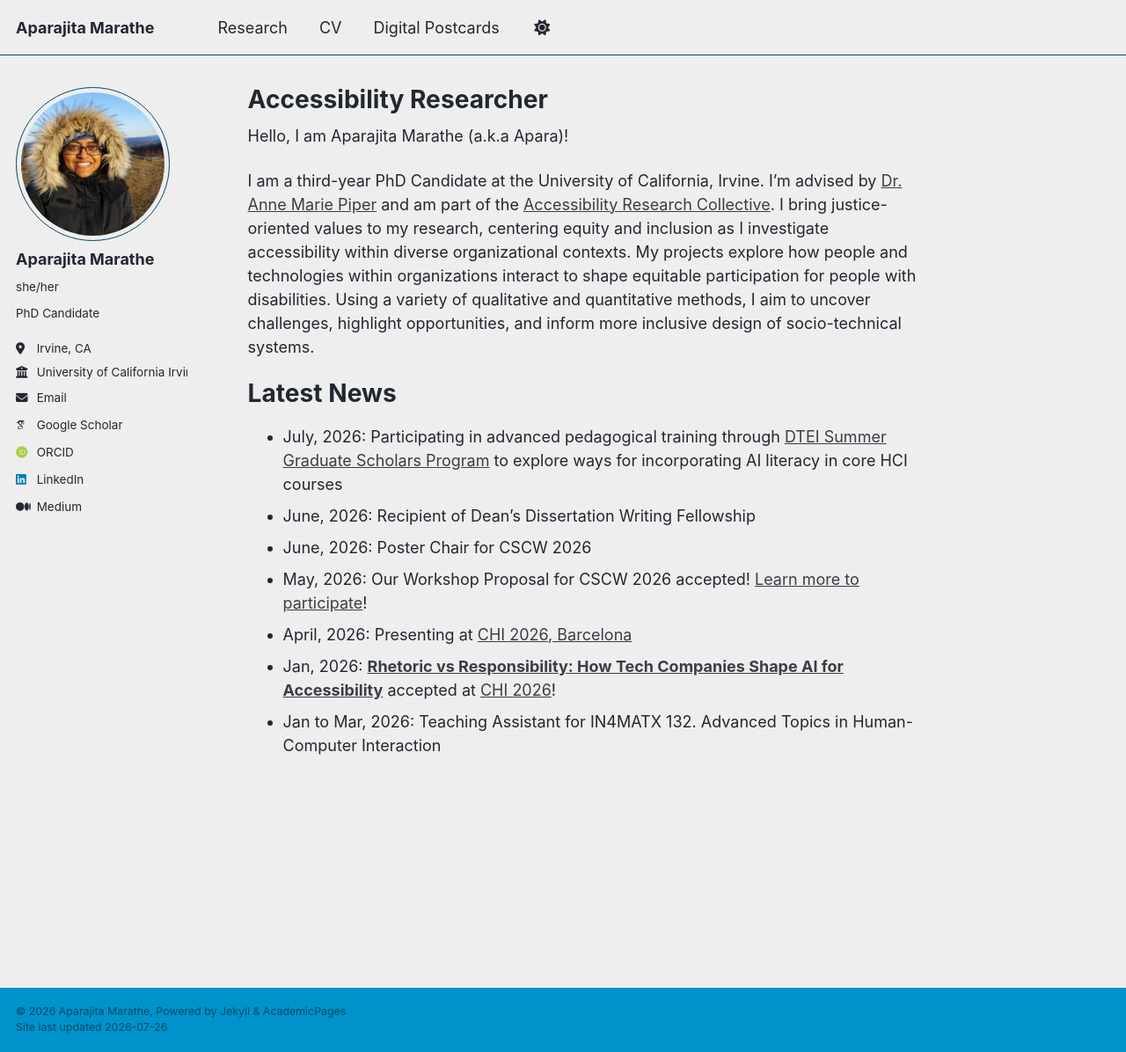
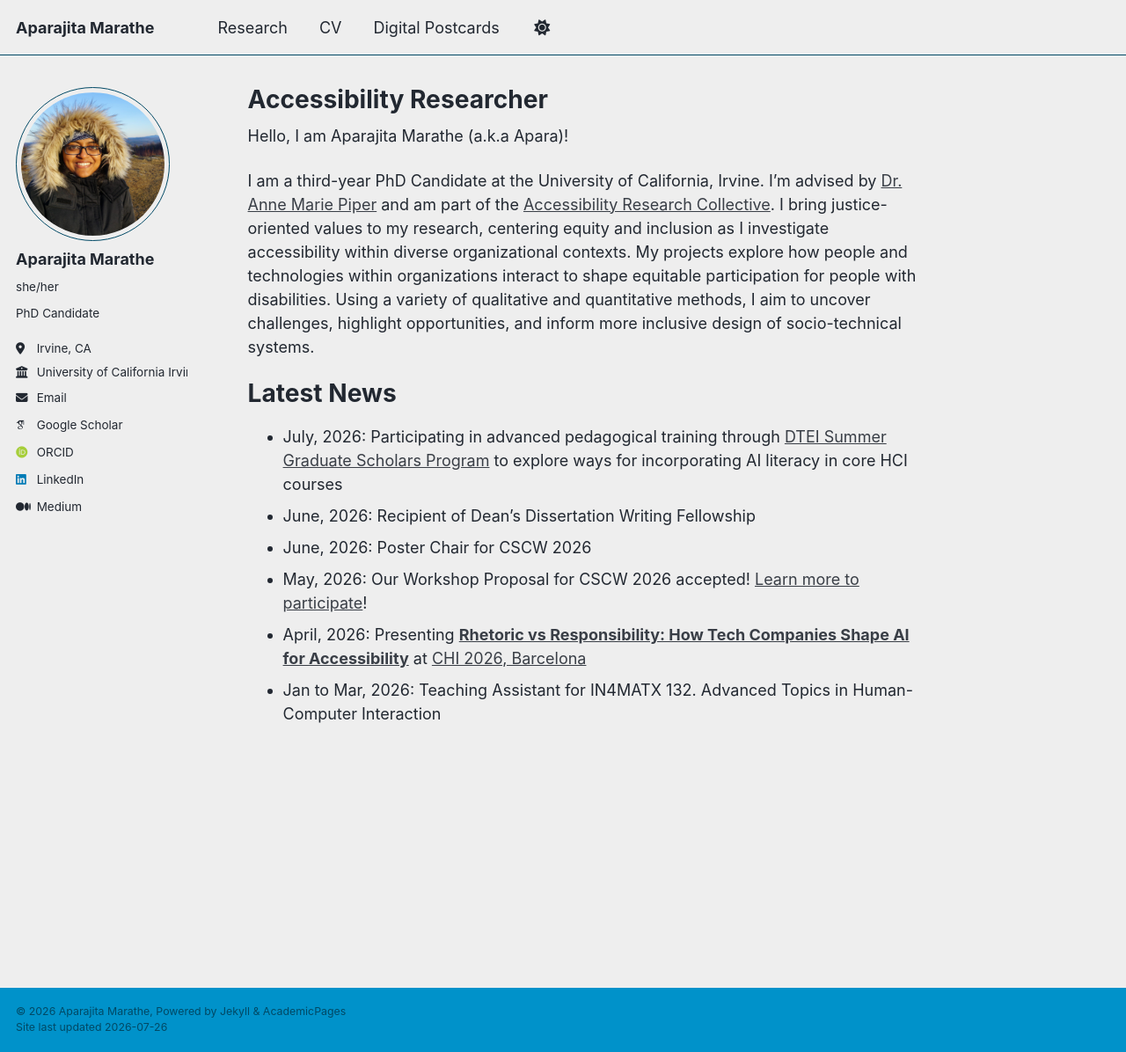
Before and after one commit to aparajitamarathe/aparajitamarathe.github.io, a Jekyll site: the page built from _pages/about.md, in a window 1280 px wide and 1196 px high. Shown: the whole window at 88% size. Built offline with Jekyll 4.4.1, drawn with Linux system fonts in a browser that asks for light colours; some web fonts are replaced.

Commit message:
Update presentation details for CHI 2026

```diff
--- a/_pages/about.md
+++ b/_pages/about.md
@@ -17,6 +17,5 @@ Latest News
 - June, 2026: Recipient of Dean's Dissertation Writing Fellowship
 - June, 2026: Poster Chair for CSCW 2026
 - May, 2026: Our Workshop Proposal for CSCW 2026 accepted! [Learn more to participate](https://sites.google.com/uci.edu/workplace-accessibility-cscw26/home)!
-- April, 2026: Presenting at [CHI 2026, Barcelona](https://chi2026.acm.org)
-- Jan, 2026: [**Rhetoric vs Responsibility: How Tech Companies Shape AI for Accessibility**](https://dl.acm.org/doi/full/10.1145/3772318.3791854) accepted at [CHI 2026](https://chi2026.acm.org)!
+- April, 2026: Presenting [**Rhetoric vs Responsibility: How Tech Companies Shape AI for Accessibility**](https://dl.acm.org/doi/full/10.1145/3772318.3791854) at [CHI 2026, Barcelona](https://chi2026.acm.org)
 - Jan to Mar, 2026: Teaching Assistant for IN4MATX 132. Advanced Topics in Human-Computer Interaction
```
